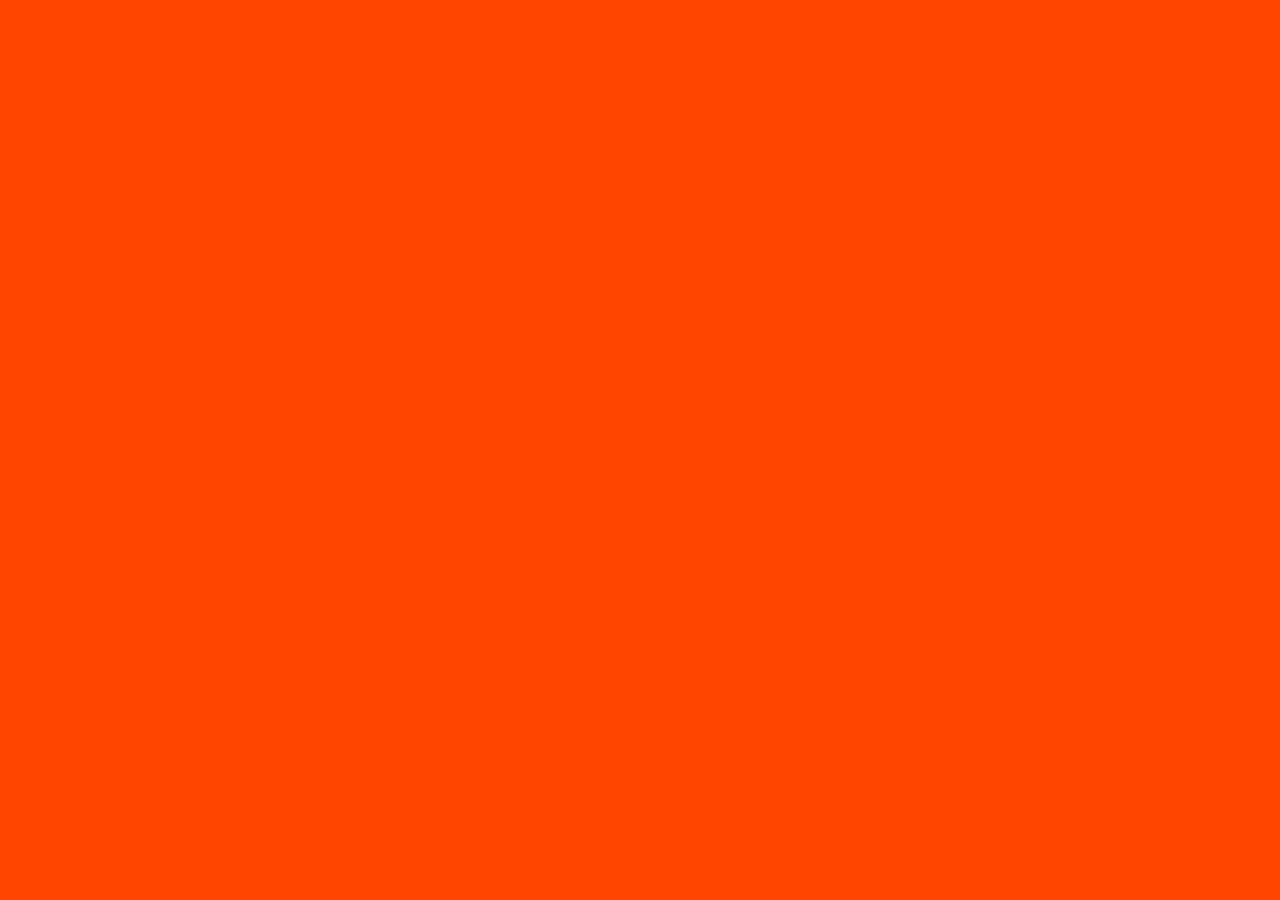
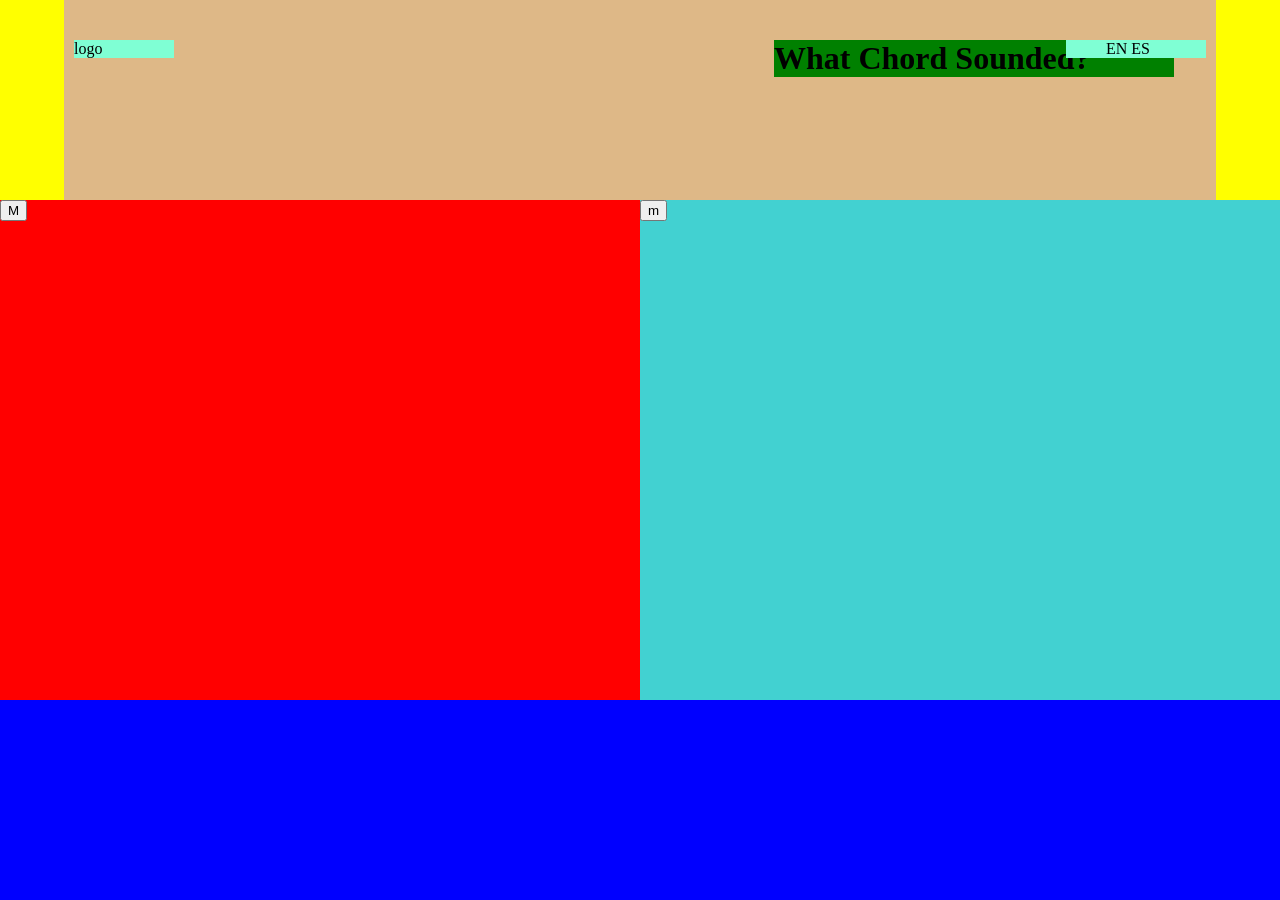
Before and after one commit to lucianoschillagi/Recognizer-Chords-WebApp, a plain HTML site: page html/index.html in a window 1280 px wide. Before the commit the page ends 800 px from the top, so only its background shows below. Drawn offline with Linux system fonts and the light colour scheme.

Commit message:
Put proto header elements

```diff
--- a/css/style.css
+++ b/css/style.css
@@ -1,3 +1,100 @@
+* {
+  margin: 0;
+}
+
+
 body {
-  background-color: orangered;
+  background-color: white;
 }
+
+
+/* header  */
+header {
+  width: 100%;
+  height: 200px;
+  margin: auto;
+  background-color: yellow;
+}
+
+.h-cont {
+  position: relative;
+  width: 90%;
+  height: 200px;
+  background-color: burlywood;
+  margin: auto;
+}
+
+.logo {
+  width: 100px;
+  display: block;
+  background-color: aquamarine;
+  position: absolute;
+  top: 40px;
+  left: 10px;
+}
+
+h1.title {
+  position: relative;
+  top: 40px;
+  display: block;
+  width: 400px;
+  background-color: green;
+  margin-left: 10px;
+  position: absoulte;
+  left: 700px;
+}
+
+ul.language {
+  display: block;
+  width: 100px;
+  list-style-type: none;
+  background-color: aquamarine;
+  position: absolute;
+  top: 40px;
+  right: 10px;
+}
+
+ul.language li {
+  display: inline;
+}
+
+
+/* main  */
+main {
+  width: 100%;
+  height: 500px;
+  background-color: black;
+}
+
+.left-side {
+
+  float: left;
+  width: 50%;
+  height: 500px;
+  background-color: red;
+
+}
+
+.right-side {
+
+  float: left;
+  width: 50%;
+  height: 500px;
+  background-color: rgb(66, 209, 209);
+
+}
+
+
+
+
+
+
+
+
+/* footer  */
+footer {
+  width: 100%;
+  height: 200px;
+  background-color: blue;
+
+}
--- a/html/index.html
+++ b/html/index.html
@@ -9,6 +9,51 @@
 
     <body>
 
+        <!-- header  -->
+        <header>
+
+            <div class="h-cont">
+                 <!-- logo  -->
+                <p class="logo">logo</p>
+                <!-- title -->
+                <h1 class="title">What Chord Sounded?</h1>
+                <!-- language -->
+                <ul class="language">
+                    <li>EN</li>
+                    <li>ES</li>
+                </ul>
+            </div>
+
+        </header>
+
+        <!-- main -->
+        <main>
+
+            <div class="left-side">
+                <button>M</button>
+
+
+            </div>
+
+            <div class="right-side">
+                <button>m</button>
+
+
+            </div>
+
+
+        </main>
+
+
+        <!-- footer  -->
+        <footer>
+
+
+
+        </footer>
+
+
+
 
     </body>
 
```
Also changed, not shown: index.html (added, +20 -0 lines).
